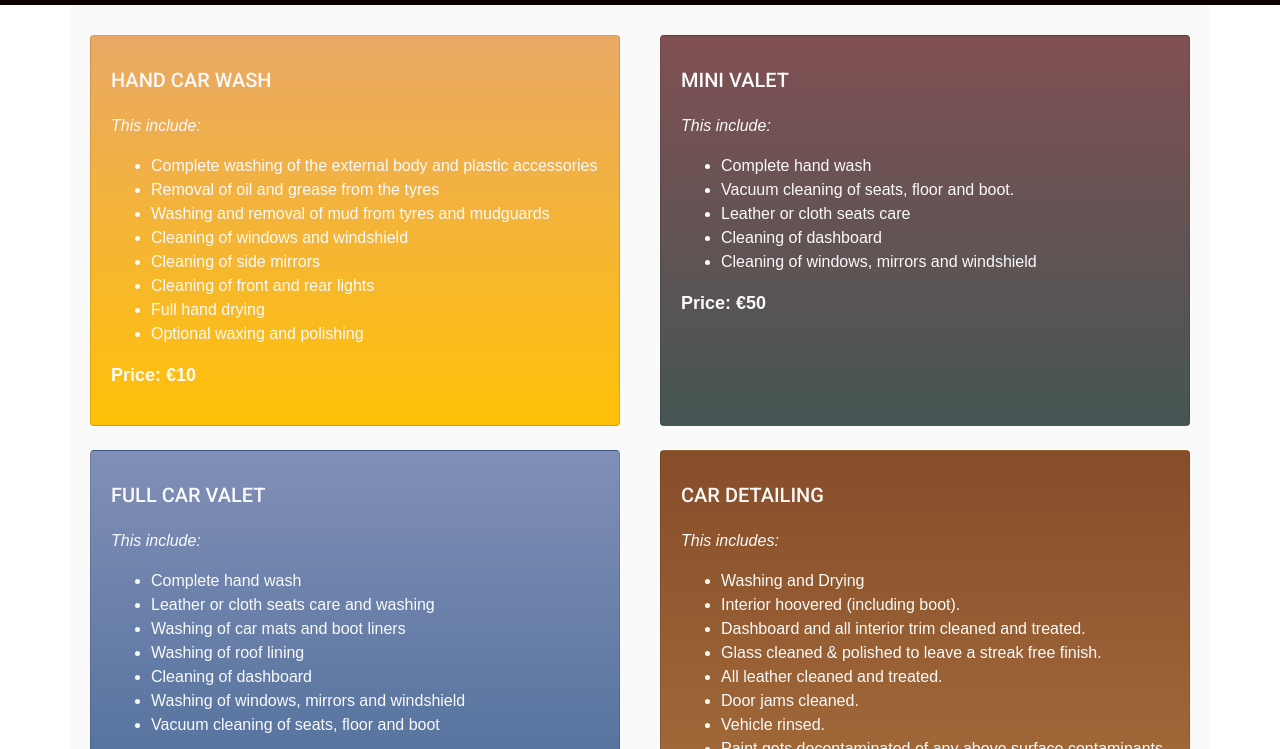
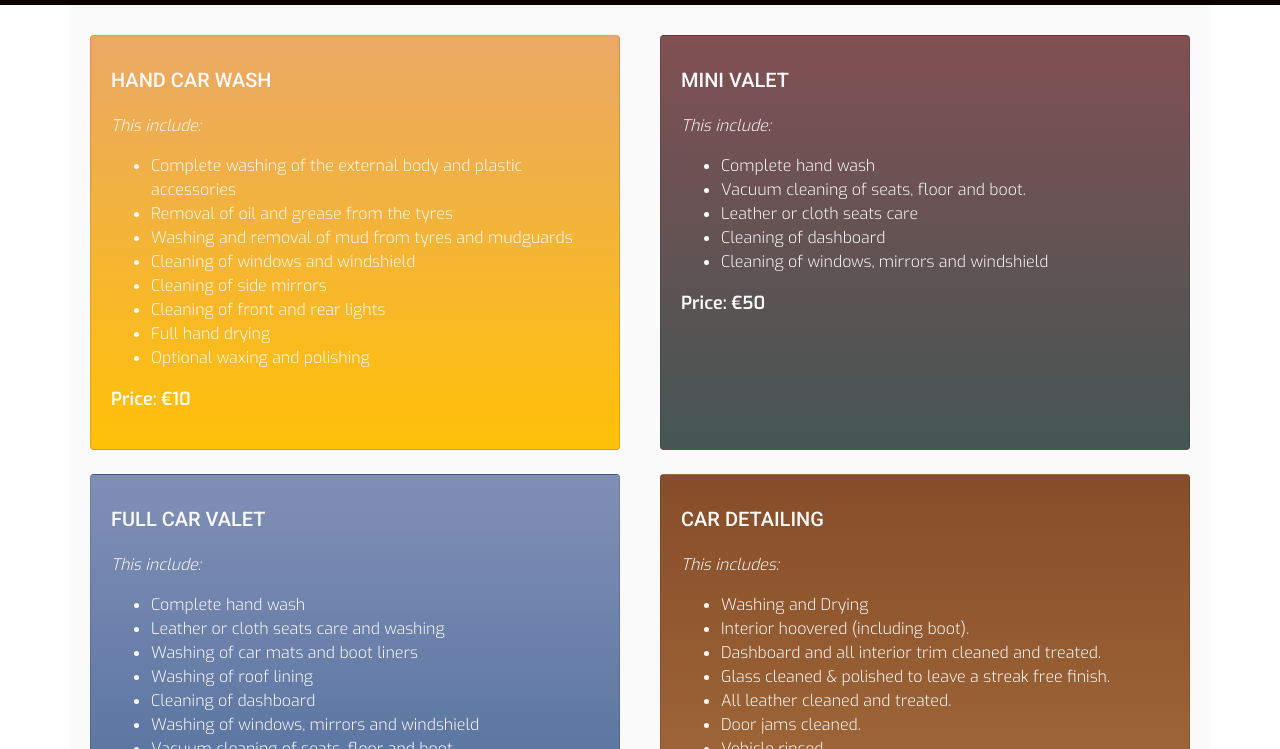
Before and after one commit to Code-Institute-Submissions/ES-car-wash--MS1-project, a plain HTML site: page services.html in a window 1280 px wide. Shown: the part 51-800 px from the top of the page. Drawn offline with nearby package versions, Linux system fonts and the light colour scheme; files whose address does not match are found by name.

```diff
--- a/assets/css/style.css
+++ b/assets/css/style.css
@@ -1,4 +1,4 @@
-@import url('https://fonts.googleapis.com/css2?family=Roboto:100,200,300,400,500,600,700|Oswald:100,200,300,400,500,600,700');
+@import url('https://fonts.googleapis.com/css2?family=Roboto:100,200,300,400,500,600,700|Exo:100,200,300,400,500,600,700');
 
 /*................................................ header*/
 
@@ -60,7 +60,7 @@
 .hero{
     height: 100vh;
     background: url(../image/home-1.png) no-repeat;
-     -webkit-background-size: cover;
+    -webkit-background-size: cover;
     -moz-background-size: cover;
     -o-background-size: cover;
     background-size: cover;
```
Also changed, not shown: 1 other file.
